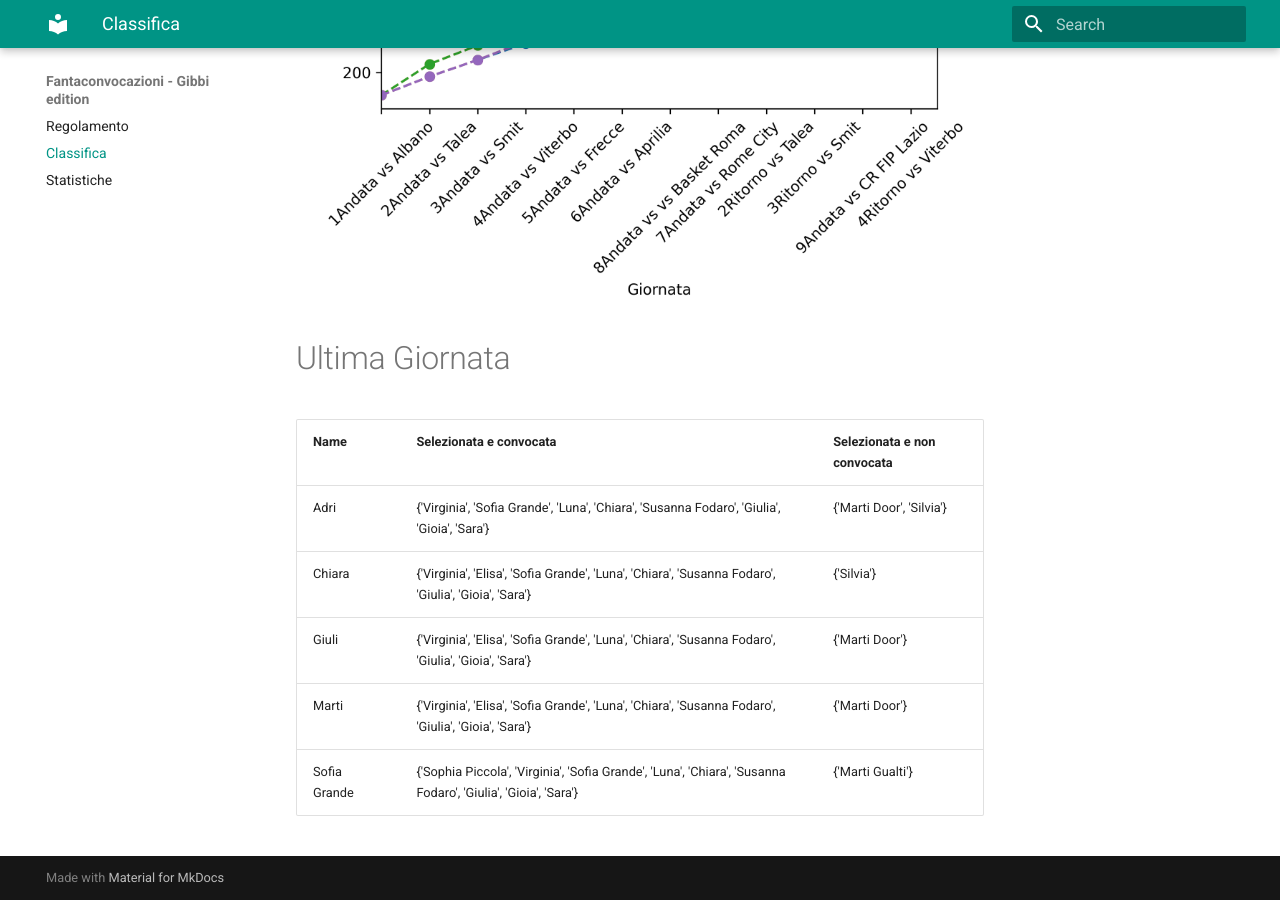
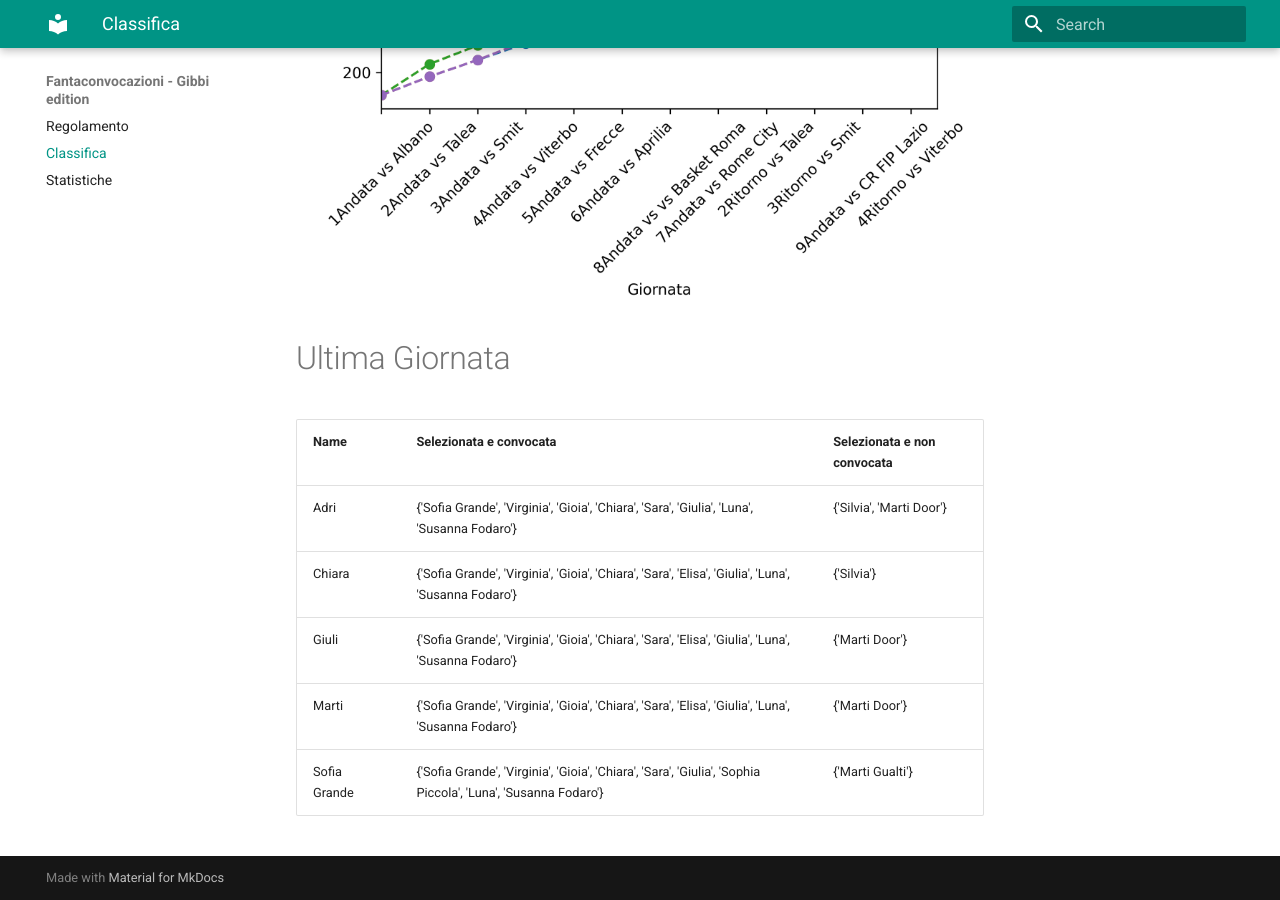
Before and after one commit to martinig94/fantagibbi, an MkDocs documentation site: the page built from docs/Classifica.md, in a window 1280 px wide and 900 px high, scrolled down 810 px. Built offline with MkDocs 1.6.1 and Material for MkDocs 9.7.7, drawn with Linux system fonts in a browser that asks for light colours.

Commit message:
Auto-update from main.py

```diff
--- a/docs/Classifica.md
+++ b/docs/Classifica.md
@@ -18,9 +18,9 @@
 <!-- START_TABLE CORRECT -->
 | Name         | Selezionata e convocata                                                                                       | Selezionata e non convocata   |
 |:-------------|:--------------------------------------------------------------------------------------------------------------|:------------------------------|
-| Adri         | {'Virginia', 'Sofia Grande', 'Luna', 'Chiara', 'Susanna Fodaro', 'Giulia', 'Gioia', 'Sara'}                   | {'Marti Door', 'Silvia'}      |
-| Chiara       | {'Virginia', 'Elisa', 'Sofia Grande', 'Luna', 'Chiara', 'Susanna Fodaro', 'Giulia', 'Gioia', 'Sara'}          | {'Silvia'}                    |
-| Giuli        | {'Virginia', 'Elisa', 'Sofia Grande', 'Luna', 'Chiara', 'Susanna Fodaro', 'Giulia', 'Gioia', 'Sara'}          | {'Marti Door'}                |
-| Marti        | {'Virginia', 'Elisa', 'Sofia Grande', 'Luna', 'Chiara', 'Susanna Fodaro', 'Giulia', 'Gioia', 'Sara'}          | {'Marti Door'}                |
-| Sofia Grande | {'Sophia Piccola', 'Virginia', 'Sofia Grande', 'Luna', 'Chiara', 'Susanna Fodaro', 'Giulia', 'Gioia', 'Sara'} | {'Marti Gualti'}              |
+| Adri         | {'Sofia Grande', 'Virginia', 'Gioia', 'Chiara', 'Sara', 'Giulia', 'Luna', 'Susanna Fodaro'}                   | {'Silvia', 'Marti Door'}      |
+| Chiara       | {'Sofia Grande', 'Virginia', 'Gioia', 'Chiara', 'Sara', 'Elisa', 'Giulia', 'Luna', 'Susanna Fodaro'}          | {'Silvia'}                    |
+| Giuli        | {'Sofia Grande', 'Virginia', 'Gioia', 'Chiara', 'Sara', 'Elisa', 'Giulia', 'Luna', 'Susanna Fodaro'}          | {'Marti Door'}                |
+| Marti        | {'Sofia Grande', 'Virginia', 'Gioia', 'Chiara', 'Sara', 'Elisa', 'Giulia', 'Luna', 'Susanna Fodaro'}          | {'Marti Door'}                |
+| Sofia Grande | {'Sofia Grande', 'Virginia', 'Gioia', 'Chiara', 'Sara', 'Giulia', 'Sophia Piccola', 'Luna', 'Susanna Fodaro'} | {'Marti Gualti'}              |
 <!-- END_TABLE CORRECT -->
```
